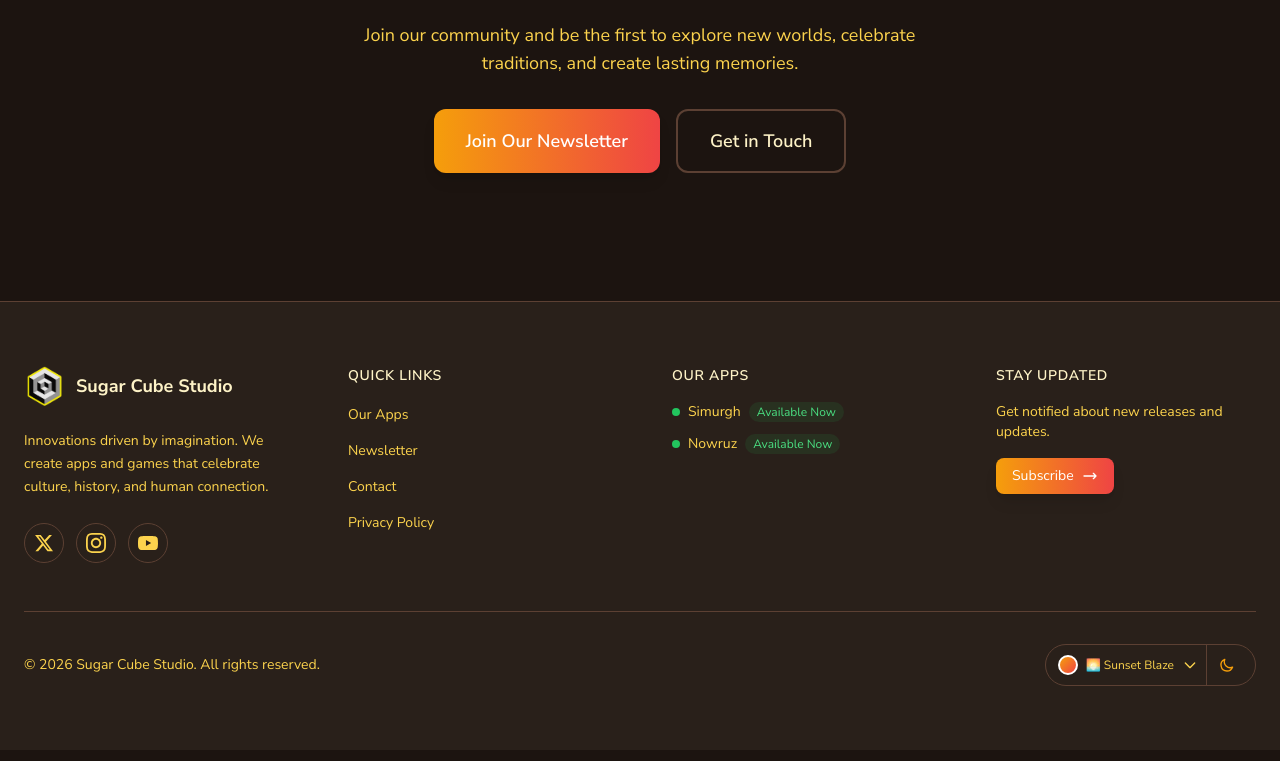
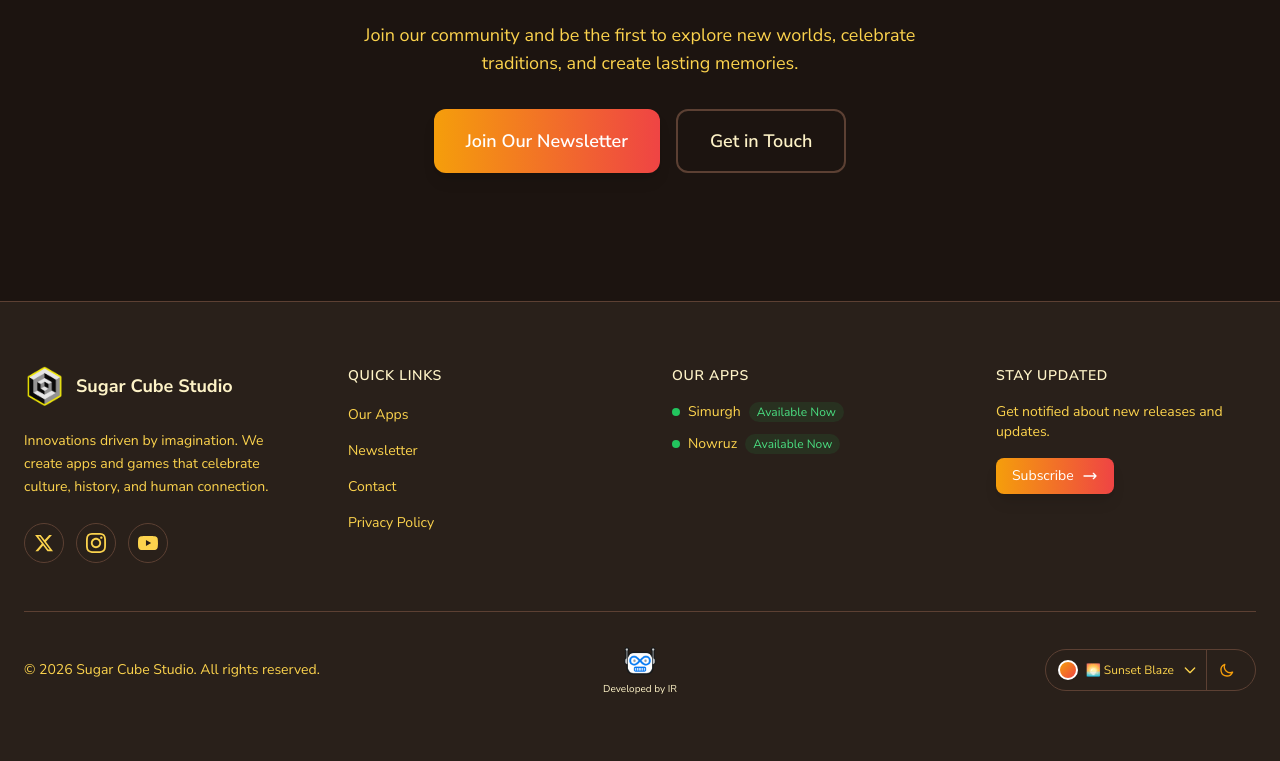
Before and after one commit to westwick/sugarcubestudio-next, a Next.js app: page / in a window 1280 px wide. Shown: the part 4467-5228 px from the top of the page. Built offline with nearby package versions, Linux system fonts and the light colour scheme.

Commit message:
add credit

```diff
--- a/src/components/Footer.tsx
+++ b/src/components/Footer.tsx
@@ -153,16 +153,16 @@ export default function Footer() {
             <h3 className="text-sm font-semibold text-foreground uppercase tracking-wider mb-4">
               {t.footerStayUpdated}
             </h3>
-            <p className="text-sm text-muted mb-4">
-              {t.footerStayUpdatedDesc}
-            </p>
+            <p className="text-sm text-muted mb-4">{t.footerStayUpdatedDesc}</p>
             <Link
               href="/mailing-list"
-              className={`inline-flex items-center gap-2 px-4 py-2 rounded-lg bg-gradient-to-r from-primary to-secondary text-white text-sm font-medium shadow-lg hover:shadow-xl transition-all hover:-translate-y-0.5 ${isRTL ? 'flex-row-reverse' : ''}`}
+              className={`inline-flex items-center gap-2 px-4 py-2 rounded-lg bg-gradient-to-r from-primary to-secondary text-white text-sm font-medium shadow-lg hover:shadow-xl transition-all hover:-translate-y-0.5 ${
+                isRTL ? "flex-row-reverse" : ""
+              }`}
             >
               {t.subscribe}
               <svg
-                className={`w-4 h-4 ${isRTL ? 'rotate-180' : ''}`}
+                className={`w-4 h-4 ${isRTL ? "rotate-180" : ""}`}
                 fill="none"
                 viewBox="0 0 24 24"
                 stroke="currentColor"
@@ -180,13 +180,34 @@ export default function Footer() {
 
         {/* Bottom Bar */}
         <div className="mt-12 pt-8 border-t border-border">
-          <div className="flex flex-col md:flex-row items-center justify-between gap-4">
-            <p className="text-sm text-muted">
+          <div className="flex flex-col md:grid md:grid-cols-3 items-center gap-4 md:gap-0">
+            <p className="text-sm text-muted order-1 md:justify-self-start">
               &copy; {currentYear} {t.footerCopyright}
             </p>
 
-            {/* Theme control – combined color picker + light/dark */}
-            <ThemeControl />
+            {/* Infinite Robots – centered on desktop, bottom on mobile */}
+            <a
+              href="https://infinite-robots.com"
+              target="_blank"
+              rel="noopener noreferrer"
+              className="order-3 md:order-2 flex flex-col items-center gap-1 hover:opacity-80 transition-opacity md:justify-self-center"
+              aria-label="Developed by Infinite Robots"
+            >
+              <Image
+                src="/infinite-robots-small.png"
+                alt="Infinite Robots"
+                width={32}
+                height={34}
+                className="object-contain w-8 h-auto"
+              />
+              <span className="text-[10px] text-muted/80 hover:opacity-80 transition-opacity">
+                Developed by IR
+              </span>
+            </a>
+
+            <div className="order-2 md:order-3 md:justify-self-end">
+              <ThemeControl />
+            </div>
           </div>
         </div>
       </div>
```
Also changed, not shown: public/infinite-robots-small.png (added).
